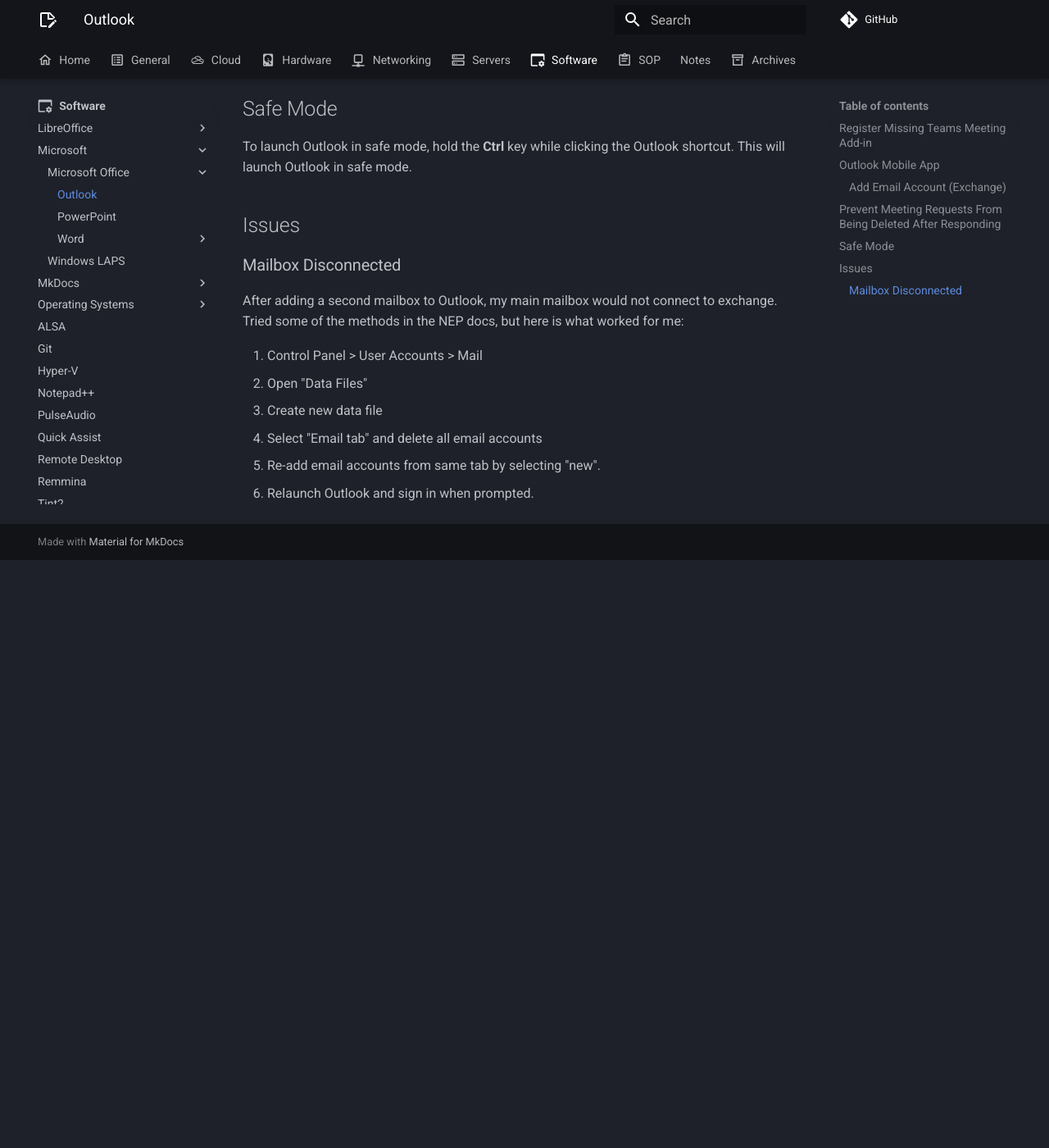
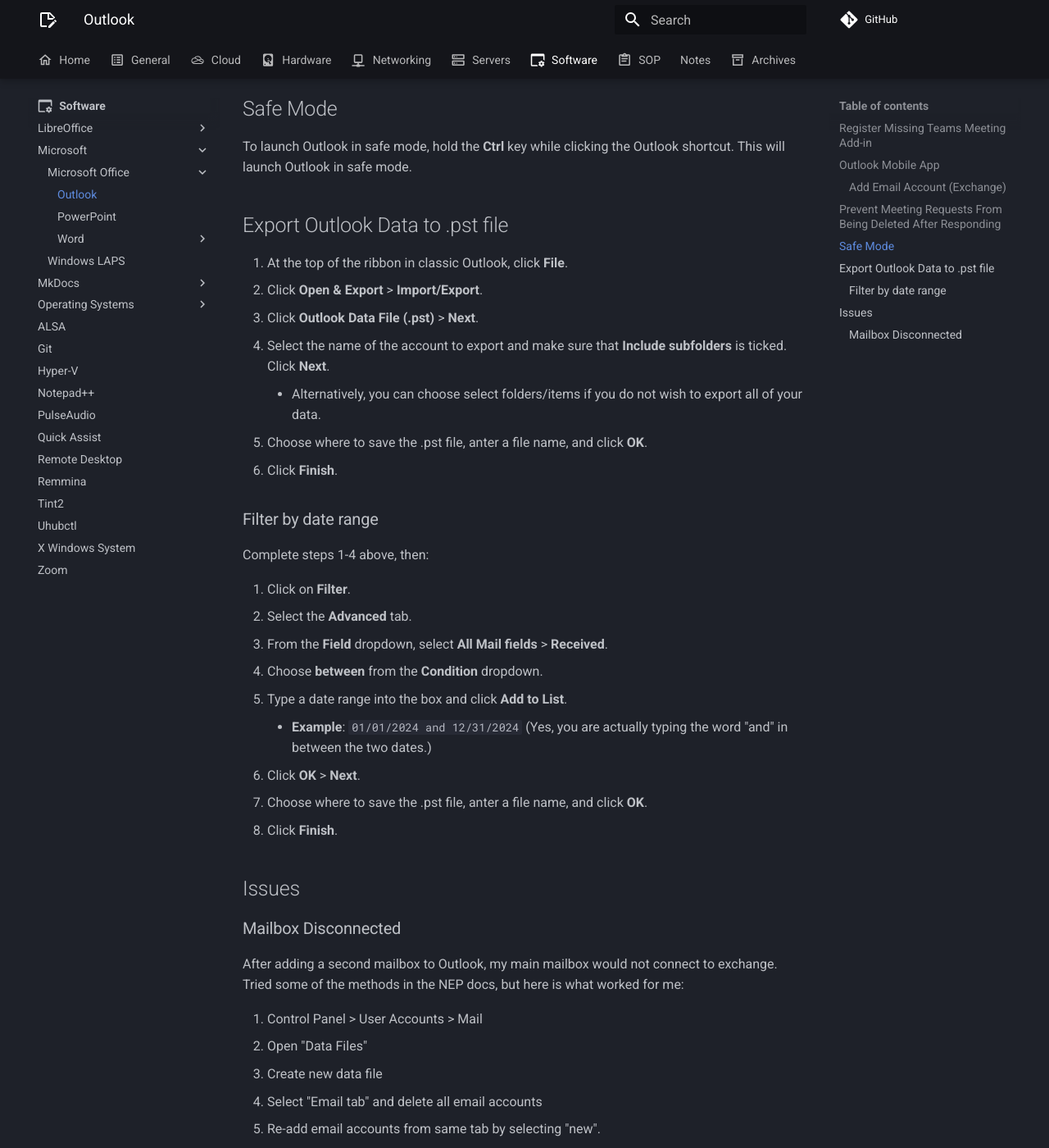
Before and after one commit to rmscode/binary-garden, an MkDocs documentation site: the page built from docs/software/microsoft-office/outlook/outlook.md, in a window 1280 px wide and 1400 px high, scrolled down 1737 px. Shown: the whole window at 82% size. Built offline with MkDocs 1.6.1 and Material for MkDocs 9.7.7, drawn with Linux system fonts in a browser that asks for light colours; comment, search, counter and statistics services are not loaded; before the commit the page ends 2420 px from its top, so only the background shows below that.

Commit message:
feat(outlook): export data to pst

```diff
--- a/docs/software/microsoft-office/outlook/outlook.md
+++ b/docs/software/microsoft-office/outlook/outlook.md
@@ -47,6 +47,30 @@
 
 To launch Outlook in safe mode, hold the **Ctrl** key while clicking the Outlook shortcut. This will launch Outlook in safe mode.
 
+## Export Outlook Data to .pst file
+
+1. At the top of the ribbon in classic Outlook, click **File**.
+2. Click **Open & Export** > **Import/Export**.
+3. Click **Outlook Data File (.pst)** > **Next**.
+4. Select the name of the account to export and make sure that **Include subfolders** is ticked. Click **Next**.
+    - Alternatively, you can choose select folders/items if you do not wish to export all of your data.
+5. Choose where to save the .pst file, anter a file name, and click **OK**.
+6. Click **Finish**.
+
+### Filter by date range
+
+Complete steps 1-4 above, then:
+
+1. Click on **Filter**.
+2. Select the **Advanced** tab.
+3. From the **Field** dropdown, select **All Mail fields** > **Received**.
+4. Choose **between** from the **Condition** dropdown.
+5. Type a date range into the box and click **Add to List**.
+    - **Example**: `01/01/2024 and 12/31/2024` (Yes, you are actually typing the word "and" in between the two dates.)
+6. Click **OK** > **Next**.
+7. Choose where to save the .pst file, anter a file name, and click **OK**.
+8. Click **Finish**.
+
 ## Issues
 
 ### Mailbox Disconnected
```
